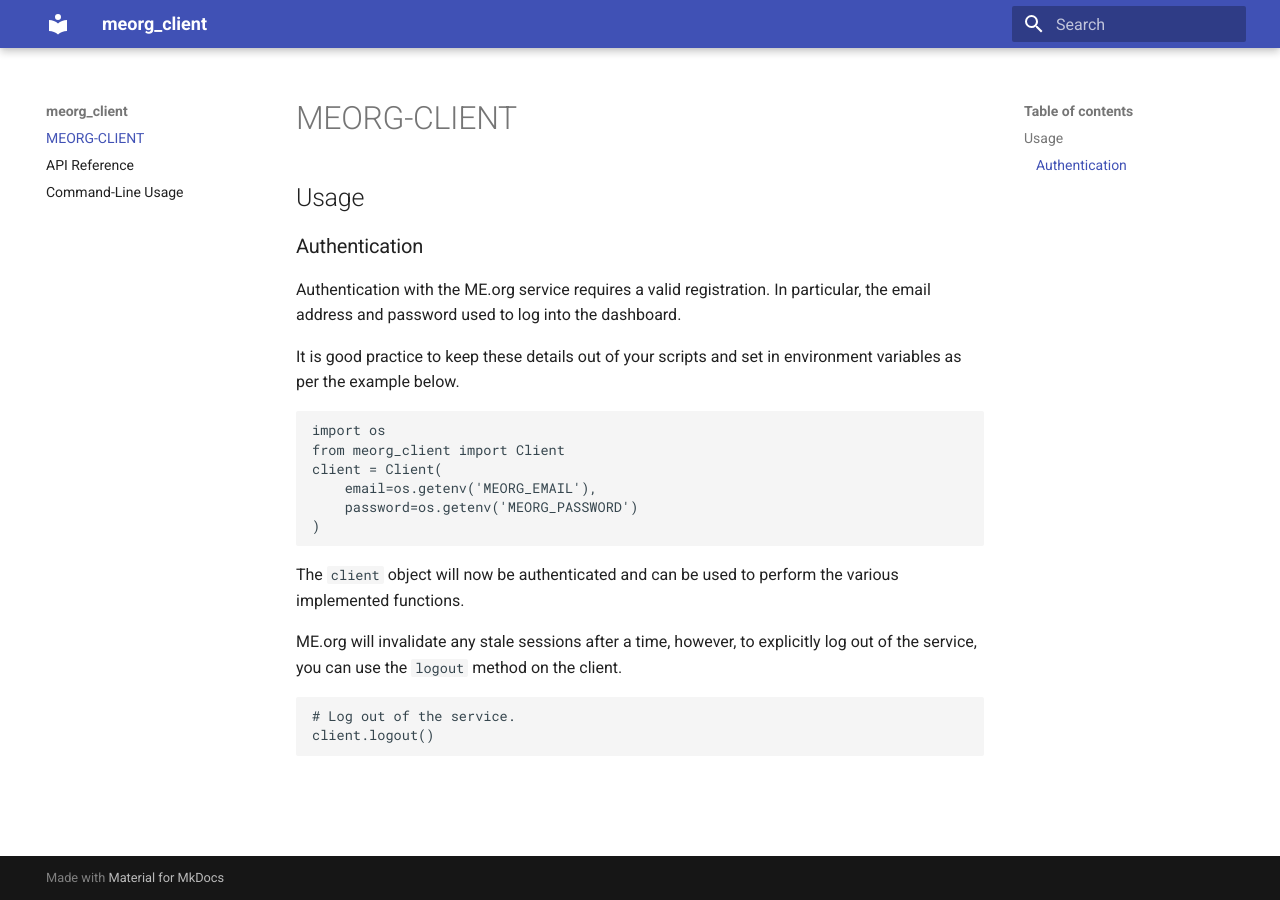
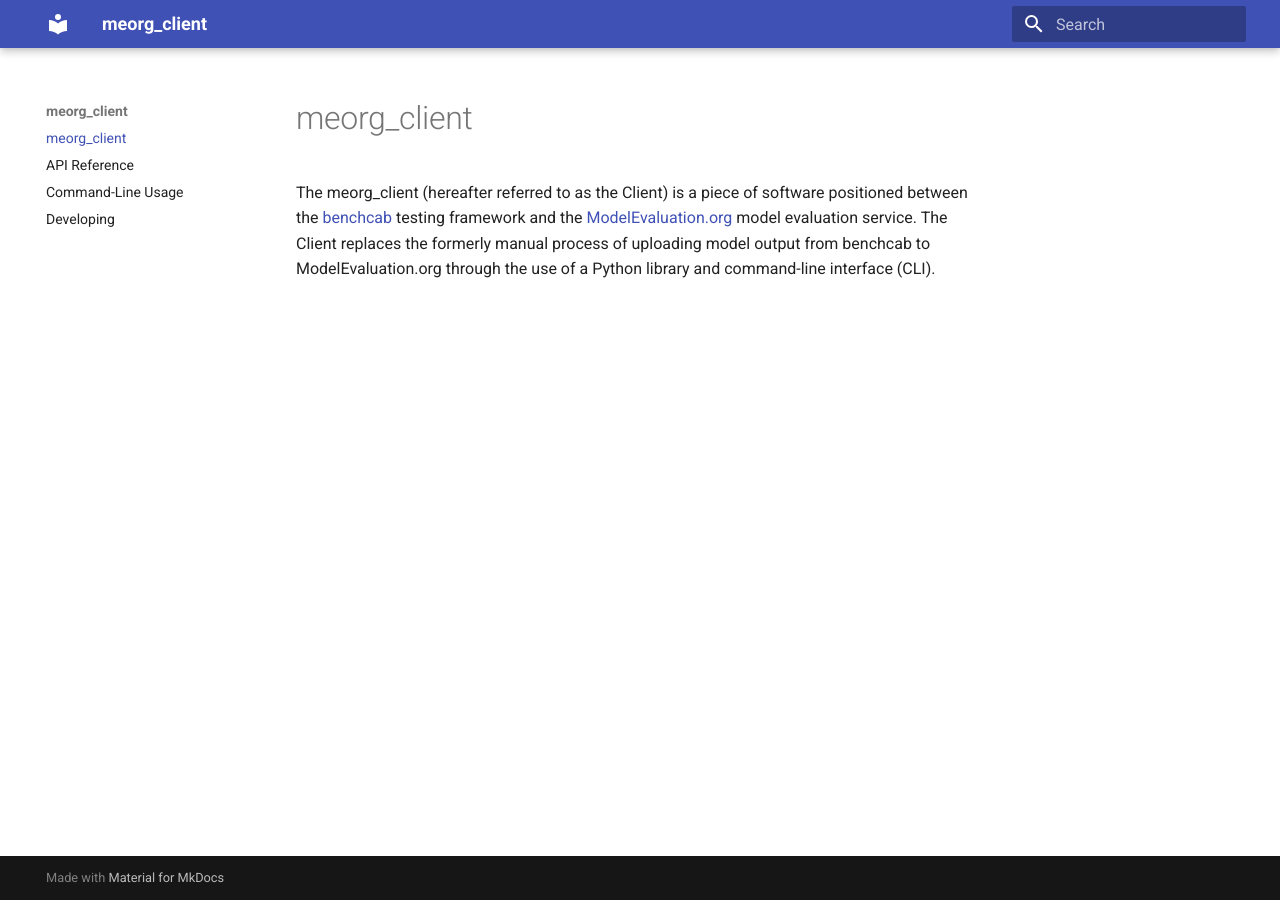
Before and after one commit to CABLE-LSM/meorg_client, an MkDocs documentation site: the page built from docs/index.md, in a window 1280 px wide. Built offline with MkDocs 1.6.1 and Material for MkDocs 9.7.7, drawn with Linux system fonts in a browser that asks for light colours.

Commit message:
Updated documentation. Fixes #28

````diff
--- a/docs/index.md
+++ b/docs/index.md
@@ -1,27 +1,3 @@
-# MEORG-CLIENT
+# meorg_client
 
-## Usage
-
-### Authentication
-
-Authentication with the ME.org service requires a valid registration. In particular, the email address and password used to log into the dashboard.
-
-It is good practice to keep these details out of your scripts and set in environment variables as per the example below.
-
-```python
-import os
-from meorg_client import Client
-client = Client(
-    email=os.getenv('MEORG_EMAIL'),
-    password=os.getenv('MEORG_PASSWORD')
-)
-```
-
-The `client` object will now be authenticated and can be used to perform the various implemented functions.
-
-ME.org will invalidate any stale sessions after a time, however, to explicitly log out of the service, you can use the `logout` method on the client.
-
-```python
-# Log out of the service.
-client.logout()
-```
+The meorg_client (hereafter referred to as the Client) is a piece of software positioned between the [benchcab](https://github.com/CABLE-LSM/benchcab) testing framework and the [ModelEvaluation.org](https://modelevaluation.org) model evaluation service. The Client replaces the formerly manual process of uploading model output from benchcab to ModelEvaluation.org through the use of a Python library and command-line interface (CLI).
````
Also changed, not shown: README.md (+2 -28 lines), docs/cli.md (+4 -21 lines), docs/developing.md (added, +32 -0 lines).
